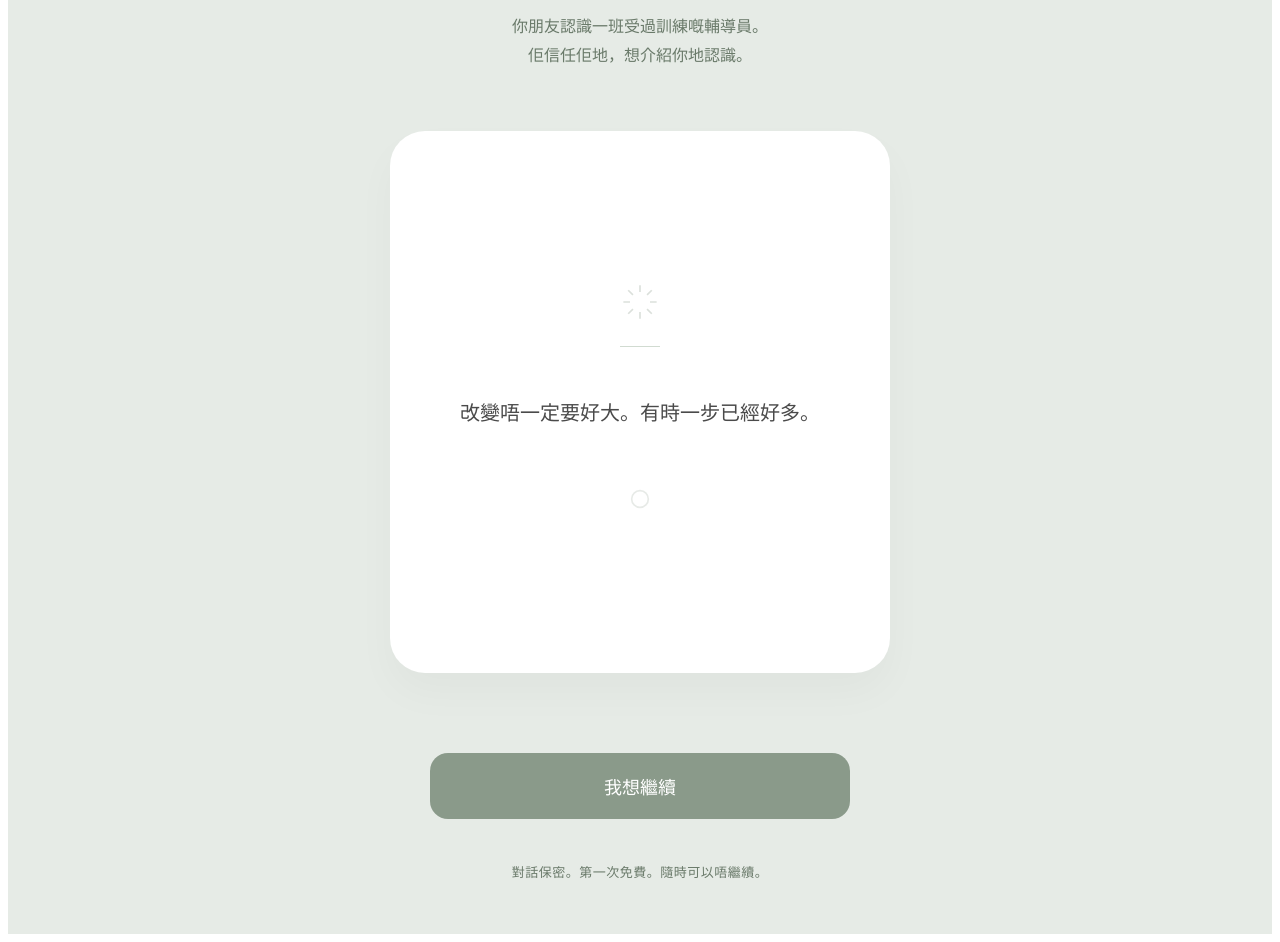
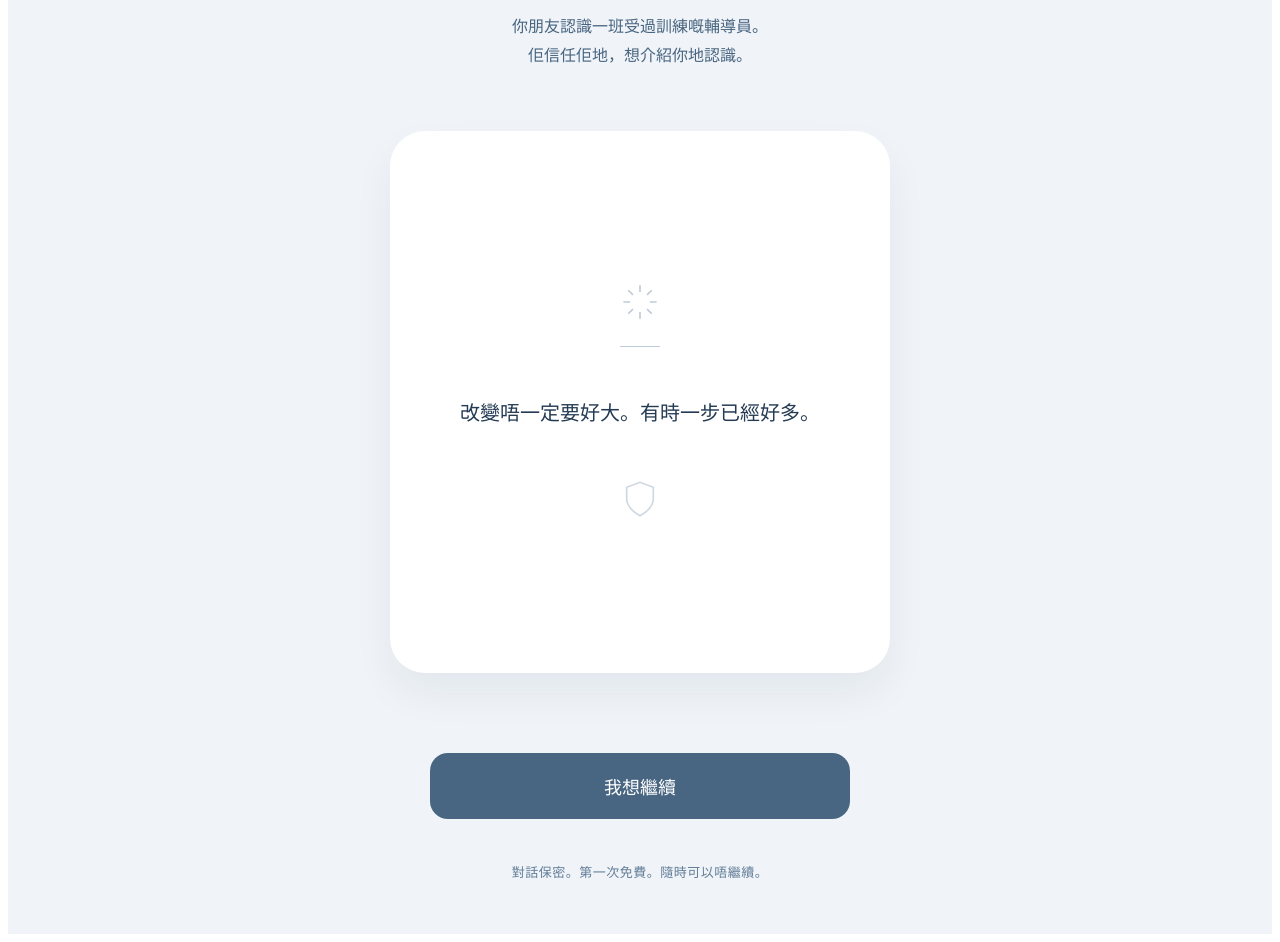
Before and after one commit to kitkitex/counselling-app, a Next.js app: page / in a window 1280 px wide. Shown: the part 160-1102 px from the top of the page. Built offline with nearby package versions, Linux system fonts and the light colour scheme.

Commit message:
Update index.js

```diff
--- a/pages/index.js
+++ b/pages/index.js
@@ -4,10 +4,7 @@ export default function Home() {
   const [name, setName] = useState('');
 
   const goToCounselling = () => {
-    // 雖然圖片沒有輸入框，但為了維持功能，我們保留 name 逻辑
-    // 如果你想完全跟隨圖片去掉輸入框，可以直接把 name 設為固定值
     const currentName = name || "朋友";
-
     const opening = encodeURIComponent("知你最近壓力爆煲，想搵人傾下計，真係好正常！");
     const intro = encodeURIComponent("見到你因為工作壓力好辛苦，我好明白。我會陪你一齊搵出舒緩壓力嘅方法。");
     const reassurance = encodeURIComponent("放心，所有傾訴都會絕對保密，我會用最專業嘅態度支持你。");
@@ -19,14 +16,14 @@ export default function Home() {
   return (
     <div style={{
       minHeight: '100vh',
-      backgroundColor: '#E6EBE6', // 圖片背景那種淡雅的灰綠色
+      backgroundColor: '#F0F4F8', // 輕盈的灰藍色背景
       display: 'flex',
       flexDirection: 'column',
       alignItems: 'center',
       justifyContent: 'center',
       padding: '40px 20px',
       fontFamily: '"PingFang HK", "Helvetica Neue", sans-serif',
-      color: '#4A4A4A'
+      color: '#334E68' // 深灰藍文字
     }}>
 
       {/* 頂部文字區 */}
@@ -34,7 +31,7 @@ export default function Home() {
         <p style={{
           fontSize: '14px',
           letterSpacing: '4px',
-          color: '#8A9A8A',
+          color: '#627D98', // 中灰藍標籤色
           marginBottom: '30px',
           fontWeight: '300'
         }}>CLEARSTEP</p>
@@ -43,11 +40,12 @@ export default function Home() {
           fontSize: '28px',
           fontWeight: '500',
           marginBottom: '25px',
-          letterSpacing: '1px'
+          letterSpacing: '1px',
+          color: '#102A43' // 最深色標題
         }}>有啲嘢，講出嚟會容易啲。</h1>
 
-        <p style={{ fontSize: '16px', color: '#6A7A6A', margin: '5px 0' }}>你朋友認識一班受過訓練嘅輔導員。</p>
-        <p style={{ fontSize: '16px', color: '#6A7A6A', margin: '5px 0' }}>佢信任佢地，想介紹你地認識。</p>
+        <p style={{ fontSize: '16px', color: '#486581', margin: '5px 0' }}>你朋友認識一班受過訓練嘅輔導員。</p>
+        <p style={{ fontSize: '16px', color: '#486581', margin: '5px 0' }}>佢信任佢地，想介紹你地認識。</p>
       </div>
 
       {/* 中間白色卡片 */}
@@ -56,18 +54,18 @@ export default function Home() {
         maxWidth: '420px',
         width: '100%',
         borderRadius: '35px',
-        aspectRatio: '1 / 1.1', // 讓它接近正方形
+        aspectRatio: '1 / 1.1',
         display: 'flex',
         flexDirection: 'column',
         alignItems: 'center',
         justifyContent: 'center',
         padding: '40px',
-        boxShadow: '0 20px 40px rgba(0,0,0,0.03)',
+        boxShadow: '0 20px 40px rgba(16, 42, 67, 0.06)', // 帶有深藍基調的柔和陰影
         marginBottom: '80px'
       }}>
-        {/* 頂部小 Icon 裝飾 */}
-        <div style={{ opacity: 0.3, marginBottom: '20px' }}>
-          <svg width="40" height="40" viewBox="0 0 24 24" fill="none" stroke="#8A9A8A" strokeWidth="1">
+        {/* 頂部小 Icon 裝飾 - 改為灰藍色 */}
+        <div style={{ opacity: 0.4, marginBottom: '20px' }}>
+          <svg width="40" height="40" viewBox="0 0 24 24" fill="none" stroke="#627D98" strokeWidth="1">
             <path d="M12 2L12 6M12 18L12 22M4.93 4.93L7.76 7.76M16.24 16.24L19.07 19.07M2 12L6 12M18 12L22 12M4.93 19.07L7.76 16.24M16.24 7.76L19.07 4.93" />
           </svg>
         </div>
@@ -75,7 +73,7 @@ export default function Home() {
         <div style={{
           width: '40px',
           height: '1px',
-          backgroundColor: '#D1DBD1',
+          backgroundColor: '#BCCCDC',
           marginBottom: '30px'
         }}></div>
 
@@ -84,40 +82,32 @@ export default function Home() {
           lineHeight: '1.6',
           textAlign: 'center',
           fontWeight: '400',
-          padding: '0 10px'
+          padding: '0 10px',
+          color: '#243B53'
         }}>
           改變唔一定要好大。有時一步已經好多。
         </p>
 
         <div style={{
           marginTop: '30px',
-          opacity: 0.2
+          opacity: 0.3
         }}>
-          {/* 底部 Icon 裝飾 */}
-          <svg width="40" height="40" viewBox="0 0 24 24" fill="none" stroke="#8A9A8A" strokeWidth="1">
-            <circle cx="12" cy="12" r="5" />
+          {/* 底部 Icon 裝飾 - 改為盾牌形狀象徵安全 */}
+          <svg width="40" height="40" viewBox="0 0 24 24" fill="none" stroke="#627D98" strokeWidth="1">
+            <path d="M12 22s8-4 8-10V5l-8-3-8 3v7c0 6 8 10 8 10z" />
           </svg>
         </div>
       </div>
 
       {/* 底部按鈕區 */}
       <div style={{ width: '100%', maxWidth: '420px', textAlign: 'center' }}>
-        {/* 如果需要保留輸入名字功能，可以取消註解下面這段 */}
-        {/* <input
-          type="text"
-          placeholder="點樣稱呼你？"
-          value={name}
-          onChange={(e) => setName(e.target.value)}
-          style={{ width: '100%', padding: '15px', marginBottom: '20px', borderRadius: '15px', border: 'none', textAlign: 'center' }}
-        />
-        */}
 
         <button
           onClick={goToCounselling}
           style={{
             width: '100%',
             padding: '20px',
-            backgroundColor: '#8A9A8A', // 圖片中那種莫蘭迪綠色
+            backgroundColor: '#486581', // 沉穩的灰藍色按鈕
             color: 'white',
             border: 'none',
             borderRadius: '18px',
@@ -125,17 +115,17 @@ export default function Home() {
             fontWeight: '400',
             cursor: 'pointer',
             marginBottom: '30px',
-            transition: 'opacity 0.2s'
+            transition: 'background-color 0.2s'
           }}
-          onMouseOver={(e) => e.currentTarget.style.opacity = '0.9'}
-          onMouseOut={(e) => e.currentTarget.style.opacity = '1'}
+          onMouseOver={(e) => e.currentTarget.style.backgroundColor = '#334E68'}
+          onMouseOut={(e) => e.currentTarget.style.backgroundColor = '#486581'}
         >
           我想繼續
         </button>
 
         <p style={{
           fontSize: '13px',
-          color: '#6A7A6A',
+          color: '#627D98',
           letterSpacing: '0.5px'
         }}>
           對話保密。第一次免費。隨時可以唔繼續。
```
